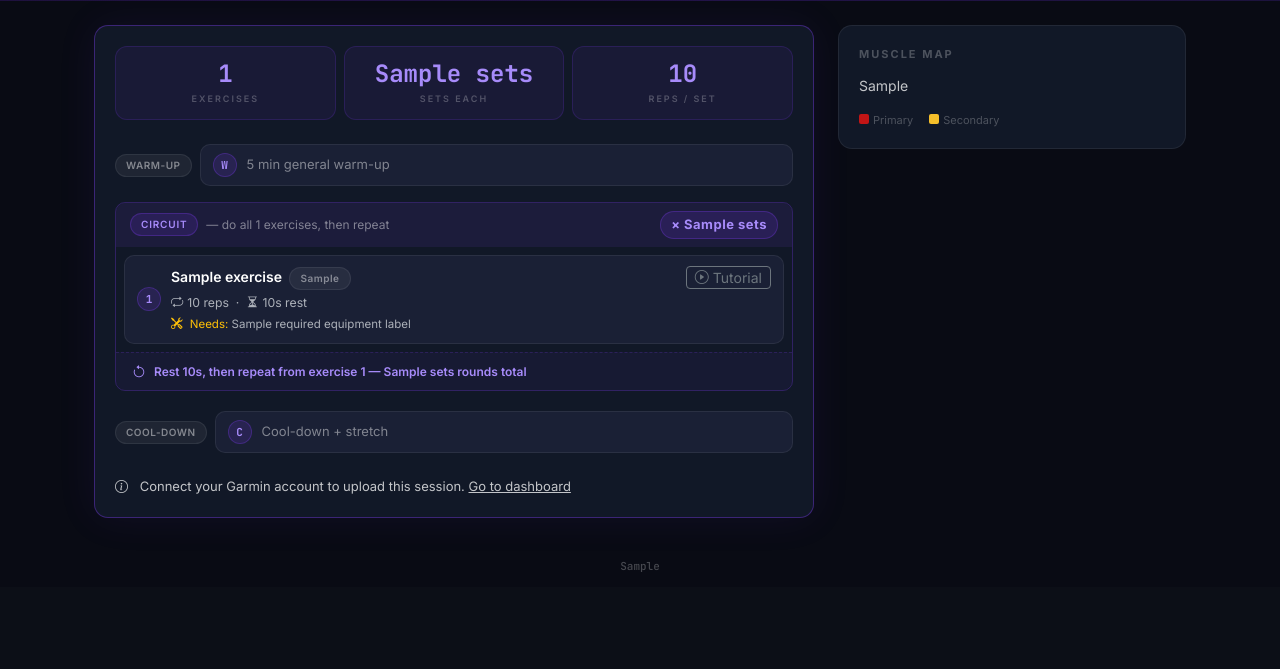
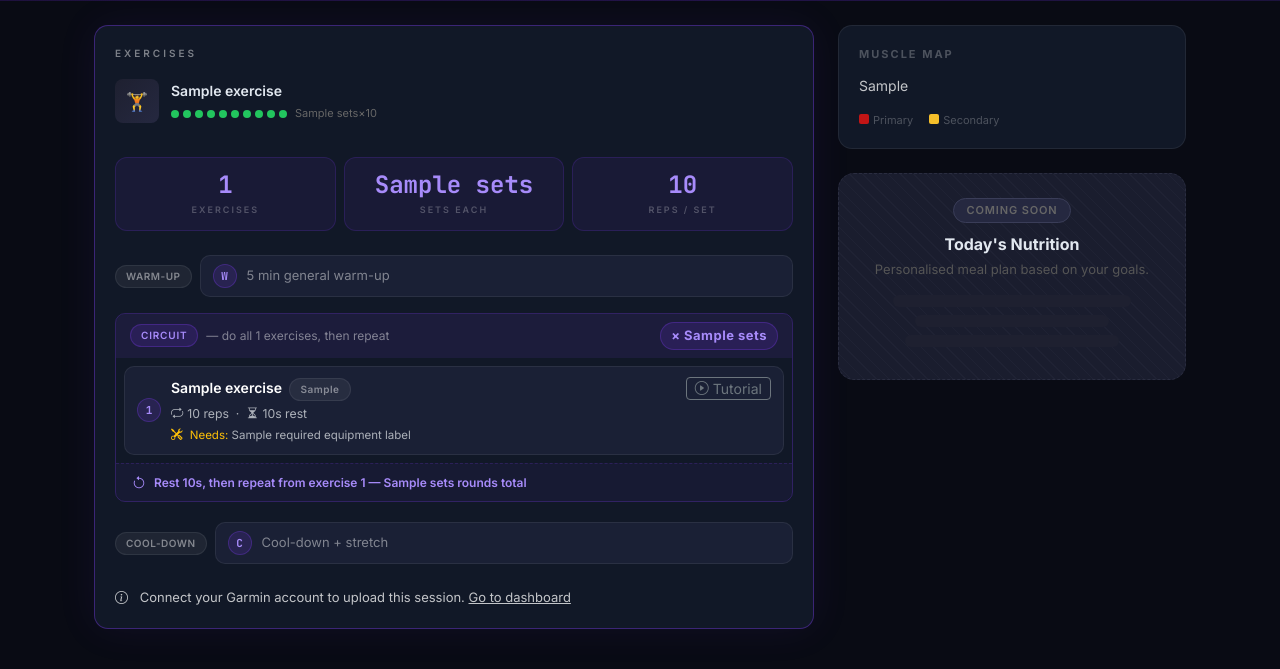
Before and after one commit to Danielsuri/GarminForge, a Python web app: template web/templates/my_session_preview.html in a window 1280 px wide. Shown: the part 220-889 px from the top of the page. Before the commit the page ends 792 px from the top, so only its background shows below. Run offline with Jinja, Linux system fonts and the light colour scheme; the template is opened without the code that fills it: most values are stand-ins (such as "Sample title", 1, 10 or a date in 2020).

Commit message:
feat(ui): session preview — exercise thumbnail rows + nutrition coming-soon card
Co-Authored-By: Claude Sonnet 4.6 <noreply@anthropic.com>

```diff
--- a/web/templates/my_session_preview.html
+++ b/web/templates/my_session_preview.html
@@ -1,6 +1,53 @@
 {% extends "base.html" %}
 {% block title %}Koda — {{ session.focus }} · W{{ session.week_num }}D{{ session.day_num }}{% endblock %}
 {% block main_class %}{% endblock %}
+
+{% block extra_head %}
+<style>
+/* ── Exercise thumbnail rows ───────────────────────────────────── */
+.exercise-row {
+  display: flex; align-items: center; gap: 12px;
+  padding: 10px 0; border-bottom: 1px solid #1e2030;
+}
+.exercise-row:last-child { border-bottom: none; }
+.exercise-thumb {
+  width: 44px; height: 44px; border-radius: 8px; flex-shrink: 0;
+  background: linear-gradient(135deg, #1e2030 0%, #252840 100%);
+  display: flex; align-items: center; justify-content: center;
+  font-size: 18px; color: #3a3d58; overflow: hidden;
+}
+.exercise-thumb img { width: 100%; height: 100%; object-fit: cover; border-radius: 8px; }
+.exercise-row-info { flex: 1; min-width: 0; }
+.exercise-row-name { font-size: 14px; font-weight: 600; color: #e2e8f0;
+  display: block; white-space: nowrap; overflow: hidden; text-overflow: ellipsis; }
+.exercise-row-meta { display: flex; gap: 4px; margin-top: 4px; align-items: center; }
+.set-pip { width: 8px; height: 8px; border-radius: 50%; background: #22c55e; flex-shrink: 0; }
+.set-pip--rest { background: #3b82f6; }
+.exercise-row-sets { font-size: 11px; color: #666; margin-left: 4px; }
+
+/* ── Nutrition coming-soon card ────────────────────────────────── */
+.nutrition-card {
+  background: #1a1d2e; border: 1px dashed #2a2d40; border-radius: 16px;
+  padding: 24px; text-align: center; position: relative; overflow: hidden;
+}
+.nutrition-card::before {
+  content: ""; position: absolute; inset: 0;
+  background: repeating-linear-gradient(
+    45deg, transparent, transparent 8px,
+    rgba(42,45,64,.3) 8px, rgba(42,45,64,.3) 9px
+  );
+}
+.nutrition-card > * { position: relative; z-index: 1; }
+.coming-soon-badge {
+  display: inline-block; background: #252840; border: 1px solid #3a3d58;
+  border-radius: 20px; padding: 3px 12px; font-size: 11px; font-weight: 600;
+  color: #666; text-transform: uppercase; letter-spacing: .08em; margin-bottom: 12px;
+}
+.nutrition-placeholder-row {
+  height: 12px; border-radius: 6px; background: #1e2030; margin: 8px auto;
+}
+</style>
+{% endblock %}
 
 {% block content %}
 
@@ -64,6 +111,36 @@
     <div class="col-12 col-lg-8">
 
       <div class="koda-card koda-card--active" id="workoutCard">
+
+        {# ── Mini exercise preview (first 5) ── #}
+        <div class="mb-4">
+          <div class="koda-section-label mb-2">Exercises</div>
+          {% for ex in exercises[:5] %}
+          <div class="exercise-row">
+            <div class="exercise-thumb">
+              {% if ex.video_url and ex.video_url.startswith('/static') %}
+                <span style="font-size:10px;color:#555;">▶</span>
+              {% else %}
+                <span>🏋️</span>
+              {% endif %}
+            </div>
+            <div class="exercise-row-info">
+              <span class="exercise-row-name">{{ ex.label }}</span>
+              <div class="exercise-row-meta">
+                {% for _ in range(ex.sets) %}<span class="set-pip"></span>{% endfor %}
+                <span class="exercise-row-sets">
+                  {{ ex.sets }}×{% if ex.reps %}{{ ex.reps }}{% else %}{{ (ex.duration_sec|int) }}s{% endif %}
+                </span>
+              </div>
+            </div>
+          </div>
+          {% endfor %}
+          {% if exercises|length > 5 %}
+          <div style="text-align:center;font-size:12px;color:#555;margin-top:8px;">
+            +{{ exercises|length - 5 }} more exercises
+          </div>
+          {% endif %}
+        </div>
 
         {# Stats row #}
         {% set ex_count = exercises | length %}
@@ -240,6 +317,18 @@
                              background:rgb(245,191,42);margin-right:4px;"></span>Secondary</span>
         </div>
       </div>
+
+        {# ── Today's Nutrition — Coming Soon ── #}
+        <div class="nutrition-card mt-4">
+          <div class="coming-soon-badge">Coming Soon</div>
+          <h3 style="font-size:16px;font-weight:700;color:#e2e8f0;margin-bottom:6px;">Today's Nutrition</h3>
+          <p style="font-size:13px;color:#555;margin-bottom:16px;">
+            Personalised meal plan based on your goals.
+          </p>
+          <div class="nutrition-placeholder-row" style="width:80%;"></div>
+          <div class="nutrition-placeholder-row" style="width:65%;"></div>
+          <div class="nutrition-placeholder-row" style="width:72%;"></div>
+        </div>
     </div>
     {% endif %}
 
```
